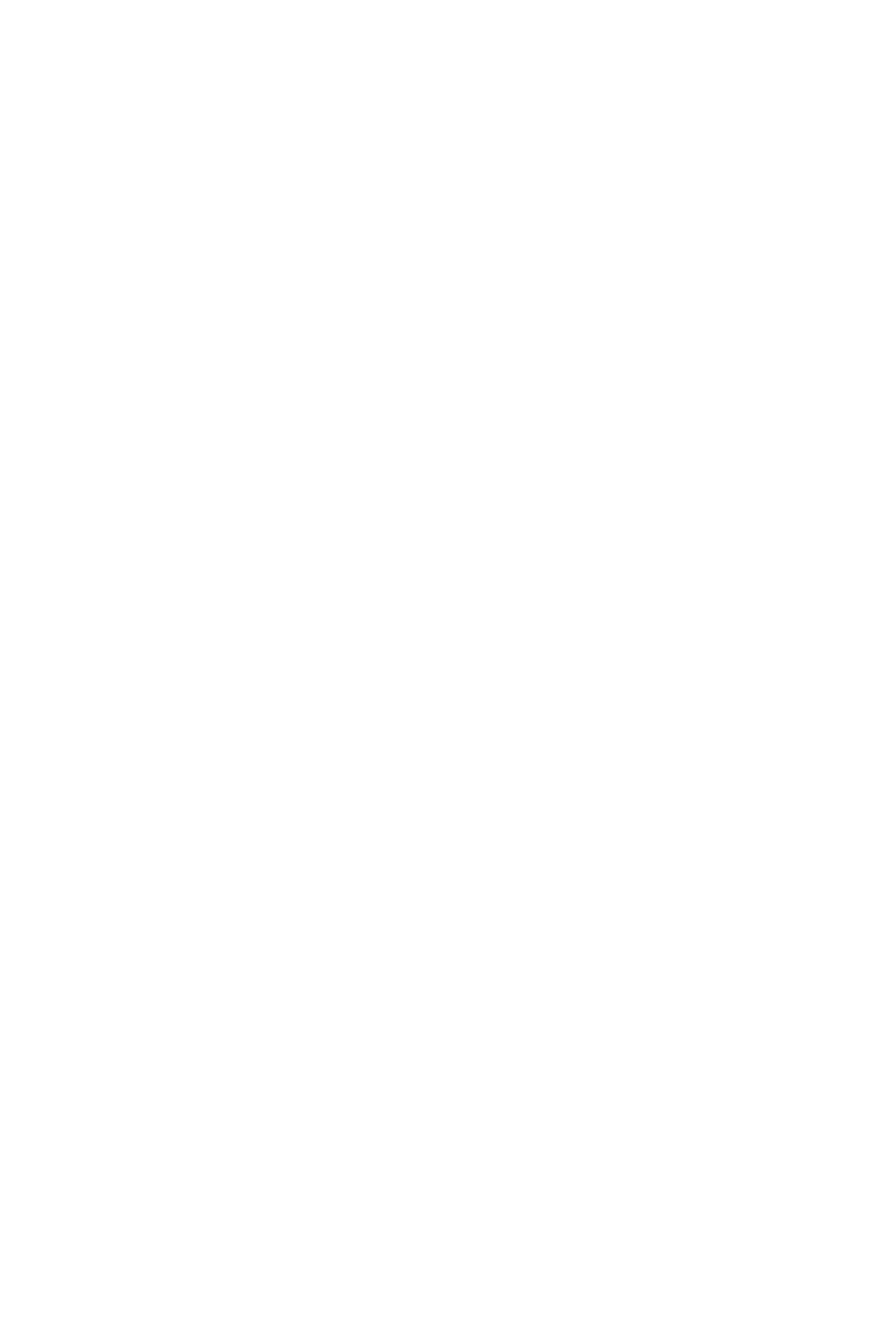
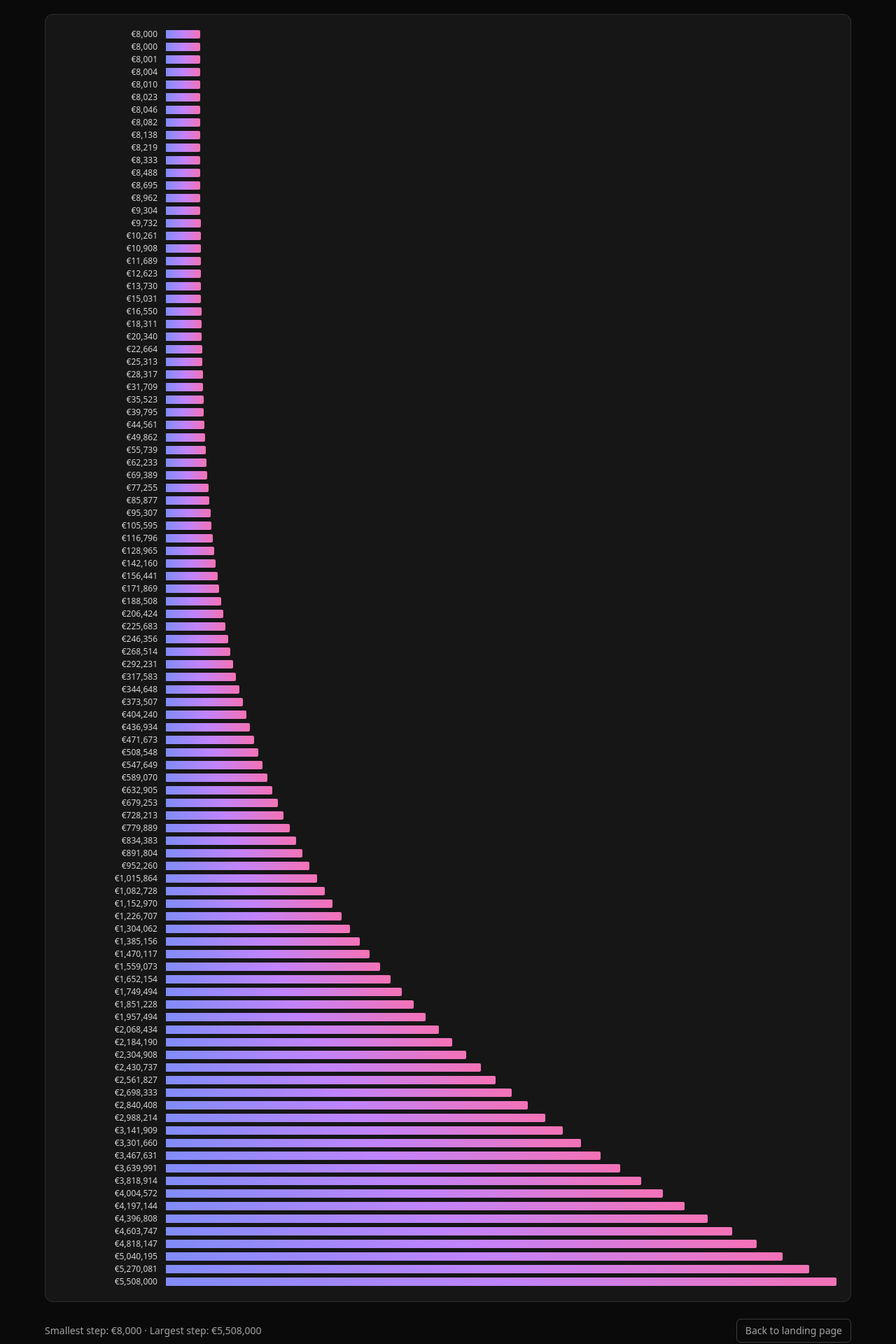
Before and after one commit to olivierpierre85/100-unequal-people, a Vue app: page /wealth-pyramid in a window 1280 px wide. Before the commit this address had no page. Shown: the part 160-2080 px from the top of the page at 70% size. Before the commit the page ends 800 px from the top, so only its background shows below. Built offline with nearby package versions, Linux system fonts and the light colour scheme.

Commit message:
Convert wealth chart to half pyramid with left-side values

```diff
--- a/src/router/index.js
+++ b/src/router/index.js
@@ -1,5 +1,6 @@
 import { createRouter, createWebHistory } from 'vue-router'
 import LandingPage from '../views/LandingPage.vue'
+import WealthPyramidPage from '../views/WealthPyramidPage.vue'
 
 const router = createRouter({
     history: createWebHistory(import.meta.env.BASE_URL),
@@ -8,6 +9,11 @@ const router = createRouter({
             path: '/',
             name: 'home',
             component: LandingPage
+        },
+        {
+            path: '/wealth-pyramid',
+            name: 'wealth-pyramid',
+            component: WealthPyramidPage
         }
     ]
 })
--- a/src/views/LandingPage.vue
+++ b/src/views/LandingPage.vue
@@ -23,16 +23,20 @@
       </div>
 
       <div class="pt-8">
-        <button class="group relative px-10 py-5 bg-white text-black font-bold text-lg rounded-full overflow-hidden transition-transform duration-300 hover:scale-105 active:scale-95 shadow-[0_0_30px_-5px_rgba(255,255,255,0.3)]">
-          <span class="relative z-10 group-hover:text-white transition-colors duration-300">Explore the 100 Profiles</span>
+        <RouterLink
+          to="/wealth-pyramid"
+          class="group relative inline-flex px-10 py-5 bg-white text-black font-bold text-lg rounded-full overflow-hidden transition-transform duration-300 hover:scale-105 active:scale-95 shadow-[0_0_30px_-5px_rgba(255,255,255,0.3)]"
+        >
+          <span class="relative z-10 group-hover:text-white transition-colors duration-300">Explore the Wealth Pyramid</span>
           <div class="absolute inset-0 bg-gradient-to-r from-purple-600 to-blue-600 opacity-0 group-hover:opacity-100 transition-opacity duration-300 -z-0"></div>
-        </button>
+        </RouterLink>
       </div>
     </div>
   </div>
 </template>
 
 <script setup>
+import { RouterLink } from 'vue-router'
 </script>
 
 <style scoped>
--- /dev/null
+++ b/src/views/WealthPyramidPage.vue
@@ -0,0 +1,74 @@
+<script setup>
+import { computed } from 'vue'
+import { RouterLink } from 'vue-router'
+
+const people = Array.from({ length: 100 }, (_, index) => {
+  const rank = index + 1
+  const normalized = rank / 100
+  const wealth = Math.round(8000 + 5500000 * Math.pow(normalized, 4.4))
+
+  return {
+    id: rank,
+    name: `Person ${String(rank).padStart(3, '0')}`,
+    wealth
+  }
+})
+
+const sortedByWealth = computed(() => [...people].sort((a, b) => a.wealth - b.wealth))
+const maxWealth = computed(() => sortedByWealth.value[sortedByWealth.value.length - 1].wealth)
+
+const euro = new Intl.NumberFormat('en-BE', {
+  style: 'currency',
+  currency: 'EUR',
+  maximumFractionDigits: 0
+})
+
+const stepWidth = (wealth) => {
+  const minWidth = 5
+  const maxWidth = 100
+  return `${minWidth + (wealth / maxWealth.value) * (maxWidth - minWidth)}%`
+}
+</script>
+
+<template>
+  <main class="min-h-screen bg-neutral-950 text-white p-6 md:p-10">
+    <div class="mx-auto max-w-6xl">
+      <header class="mb-8">
+        <h1 class="text-3xl md:text-5xl font-extrabold tracking-tight">Half Wealth Pyramid (100 People)</h1>
+        <p class="mt-3 text-neutral-300 max-w-3xl">
+          This is a half pyramid (middle-cut): all steps share the same left edge, and the step width grows in
+          direct proportion to each person's wealth.
+        </p>
+      </header>
+
+      <section class="bg-white/5 border border-white/10 rounded-xl p-3 md:p-5">
+        <div class="space-y-0.5" aria-label="Half wealth pyramid chart">
+          <div
+            v-for="person in sortedByWealth"
+            :key="person.id"
+            class="grid grid-cols-[120px_1fr] md:grid-cols-[140px_1fr] gap-2 md:gap-3 items-center"
+            :title="`${person.name}: ${euro.format(person.wealth)}`"
+          >
+            <span class="text-[10px] md:text-xs text-neutral-300 text-right tabular-nums">
+              {{ euro.format(person.wealth) }}
+            </span>
+            <div
+              class="h-2.5 md:h-3 rounded-r-sm bg-gradient-to-r from-indigo-400 via-purple-400 to-pink-400"
+              :style="{ width: stepWidth(person.wealth) }"
+            />
+          </div>
+        </div>
+      </section>
+
+      <footer class="mt-6 text-sm text-neutral-400 flex flex-col md:flex-row md:items-center md:justify-between gap-3">
+        <p>Smallest step: {{ euro.format(sortedByWealth[0].wealth) }} · Largest step: {{ euro.format(maxWealth) }}</p>
+        <RouterLink
+          to="/"
+          class="inline-flex w-fit items-center rounded-md border border-white/20 px-3 py-1.5 hover:bg-white/10 transition"
+        >
+          Back to landing page
+        </RouterLink>
+      </footer>
+    </div>
+  </main>
+</template>
```
